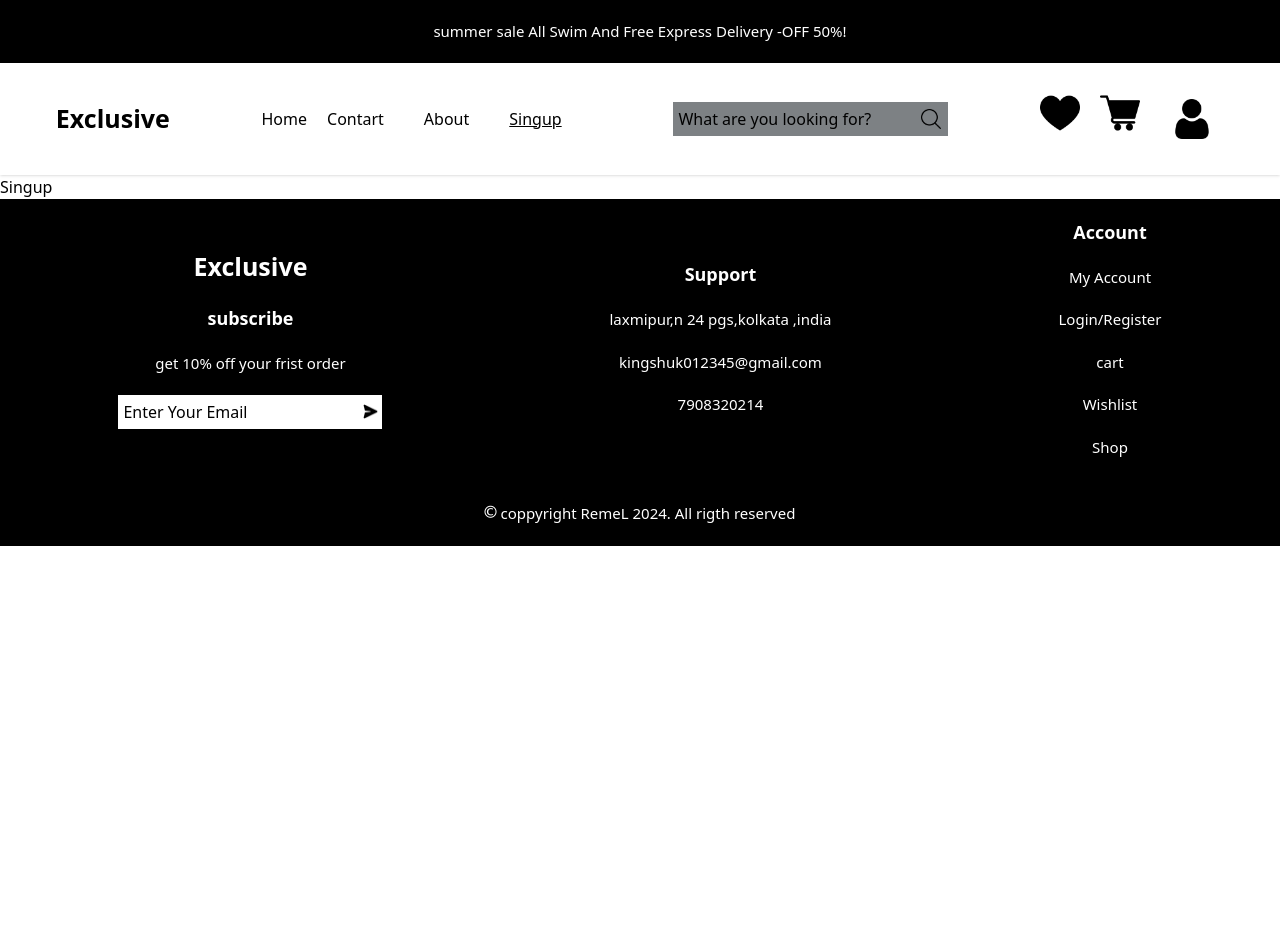
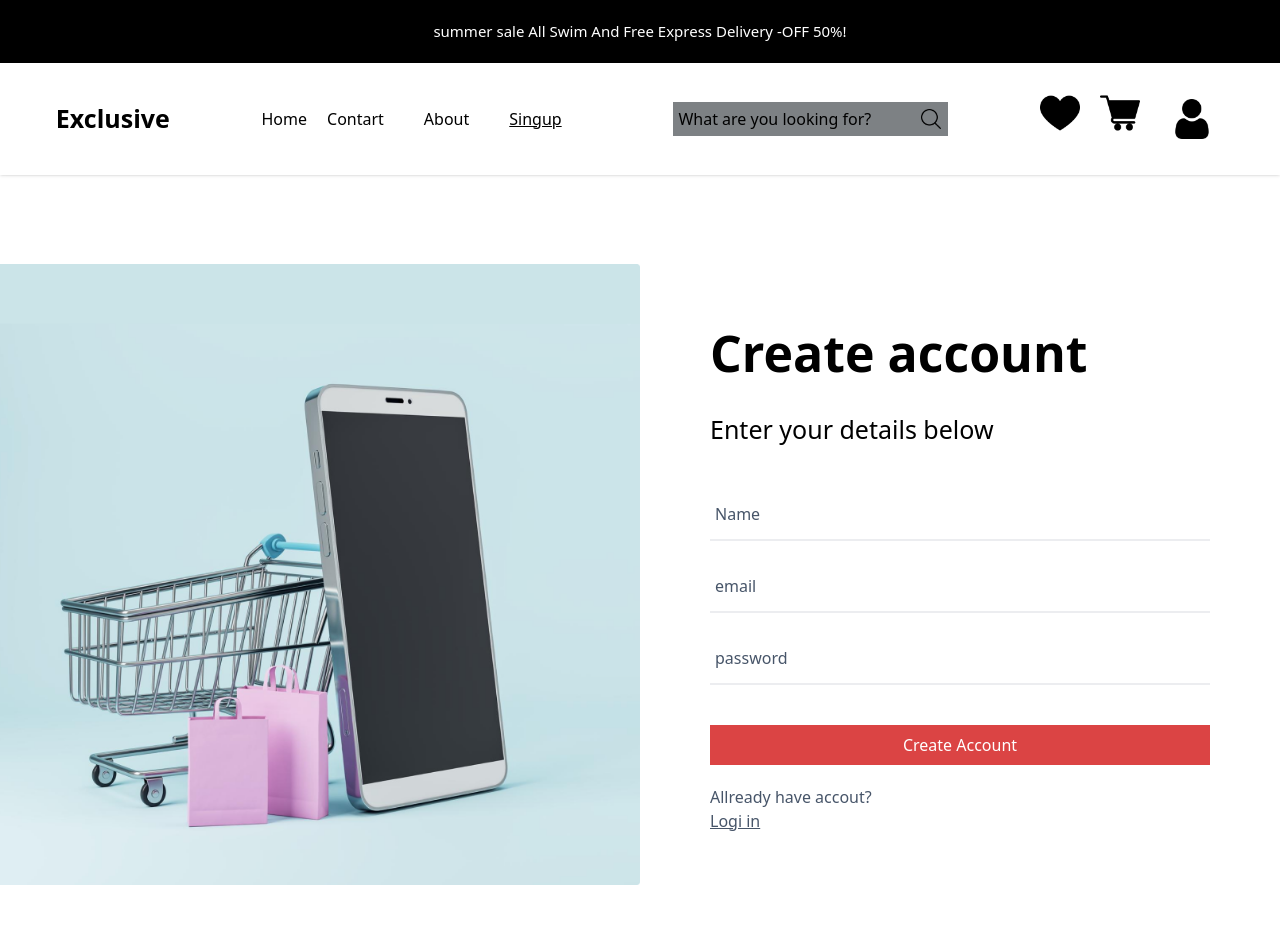
Before and after one commit to kinghsauk0/eom, a React (Create React App) app: page /singup in a window 1280 px wide. Shown: the top 952 px of the page. Before the commit the page ends 800 px from the top, so only its background shows below. Built offline with nearby package versions, Linux system fonts and the light colour scheme.

Commit message:
add login and singup

```diff
--- a/src/pages/login/Login.jsx
+++ b/src/pages/login/Login.jsx
@@ -1,9 +1,73 @@
-import React from 'react'
+
+import React, { useEffect, useState } from "react";
+import sideImage from "../../assets/simage.png";
+
 
 function Login() {
+  const [windowWidth, setWindowWidth] = useState(window.innerWidth);
+  useEffect(() => {
+    const handleResize = () => {
+      setWindowWidth(window.innerWidth);
+    };
+
+    window.addEventListener("resize", handleResize);
+
+    // Cleanup function to remove the event listener when component unmounts
+    return () => {
+      window.removeEventListener("resize", handleResize);
+    };
+  }, []);
+
   return (
-    <div>Login</div>
-  )
+    <>
+      {windowWidth > 700 ? (
+        <div className="w-[100%] h-screen flex flex-row ">
+          <div className="w-[50%] flex justify-center items-center ">
+            <img src={sideImage} alt="logo" />
+          </div>
+          <div className="w-[50%] h-screen  flex justify-center items-center ">
+            <div className="w-[500px] h-screen flex-col flex justify-center items-start m-[20px]">
+              <h1 className="text-[50px] font-bold mb-[20px]">
+                Log in to Exclusive
+              </h1>
+              <p className="text-[25px] font-medium mb-[40px]">
+                Enter your details below
+              </p>
+              <input className="bg-white placeholder:text-slate-600 border-white w-[100%] h-[50px] p-[5px]" type="text" placeholder="email" />
+              <div className="h-[2px] w-[100%] bg-slate-600 mb-[20px] opacity-10" />
+              <input className="bg-white placeholder:text-slate-600 border-white w-[100%] h-[50px] p-[5px]" type="password" placeholder="password" />
+              <div className="h-[2px] w-[100%] bg-slate-600 mb-[40px] opacity-10" />
+              <button className="bg-[#DB4444] text-center text-white w-[100%] h-[40px] ">
+                Log in
+              </button>
+
+            </div>
+          </div>
+        </div>
+      ) : (
+        <div className="w-[100%] h-screen flex  justify-center items-center">
+          <div className="w-[500px] h-screen flex-col flex justify-center items-start m-[20px]">
+          <h1 className="text-[50px] font-bold mb-[20px]">
+                Create account
+              </h1>
+              <p className="text-[25px] font-medium mb-[40px]">
+                Enter your details below
+              </p>
+              <input className="bg-white placeholder:text-slate-600 border-white w-[100%] h-[50px] p-[5px]" type="text" placeholder="Name" />
+              <div className="h-[2px] w-[100%] bg-slate-600 mb-[20px] opacity-10" />
+              <input className="bg-white placeholder:text-slate-600 border-white w-[100%] h-[50px] p-[5px]" type="text" placeholder="email" />
+              <div className="h-[2px] w-[100%] bg-slate-600 mb-[20px] opacity-10" />
+              <input className="bg-white placeholder:text-slate-600 border-white w-[100%] h-[50px] p-[5px]" type="text" placeholder="password" />
+              <div className="h-[2px] w-[100%] bg-slate-600 mb-[40px] opacity-10" />
+              <button className="bg-[#DB4444] text-center text-white w-[100%] h-[40px] ">
+                Log in
+              </button>
+
+          </div>
+        </div>
+      )}
+    </>
+  );
 }
 
-export default Login
+export default Login;
--- a/src/pages/singup/Singup.jsx
+++ b/src/pages/singup/Singup.jsx
@@ -1,9 +1,91 @@
-import React from 'react'
+
+import React, { useEffect, useState } from "react";
+import sideImage from "../../assets/simage.png";
+import { Link } from "react-router-dom";
 
 function Singup() {
+  const [windowWidth, setWindowWidth] = useState(window.innerWidth);
+  useEffect(() => {
+    const handleResize = () => {
+      setWindowWidth(window.innerWidth);
+    };
+
+    window.addEventListener("resize", handleResize);
+
+    // Cleanup function to remove the event listener when component unmounts
+    return () => {
+      window.removeEventListener("resize", handleResize);
+    };
+  }, []);
+
   return (
-    <div>Singup</div>
-  )
+    <>
+      {windowWidth > 700 ? (
+        <div className="w-[100%] h-screen flex flex-row ">
+          <div className="w-[50%] flex justify-center items-center ">
+            <img src={sideImage} alt="logo" />
+          </div>
+          <div className="w-[50%] h-screen  flex justify-center items-center ">
+            <div className="w-[500px] h-screen flex-col flex justify-center items-start m-[20px]">
+              <h1 className="text-[50px] font-bold mb-[20px]">
+                Create account
+              </h1>
+              <p className="text-[25px] font-medium mb-[40px]">
+                Enter your details below
+              </p>
+              <input className="bg-white placeholder:text-slate-600 border-white w-[100%] h-[50px] p-[5px]" type="text" placeholder="Name" />
+              <div className="h-[2px] w-[100%] bg-slate-600 mb-[20px] opacity-10" />
+              <input className="bg-white placeholder:text-slate-600 border-white w-[100%] h-[50px] p-[5px]" type="text" placeholder="email" />
+              <div className="h-[2px] w-[100%] bg-slate-600 mb-[20px] opacity-10" />
+              <input className="bg-white placeholder:text-slate-600 border-white w-[100%] h-[50px] p-[5px]" type="password" placeholder="password" />
+              <div className="h-[2px] w-[100%] bg-slate-600 mb-[40px] opacity-10" />
+              <button className="bg-[#DB4444] text-center text-white w-[100%] h-[40px] ">
+                Create Account
+              </button>
+              <div className="flex-row w-[100%] h-[20px]justify-center items-center mt-[20px]">
+                <p className="text-slate-600">Allready have accout?</p>
+                  <Link to="/login">
+                  <p className="text-slate-600 underline">
+                    Logi in
+                  </p>
+                  </Link>
+
+              </div>
+            </div>
+          </div>
+        </div>
+      ) : (
+        <div className="w-[100%] h-screen flex  justify-center items-center">
+          <div className="w-[500px] h-screen flex-col flex justify-center items-start m-[20px]">
+          <h1 className="text-[50px] font-bold mb-[20px]">
+                Create account
+              </h1>
+              <p className="text-[25px] font-medium mb-[40px]">
+                Enter your details below
+              </p>
+              <input className="bg-white placeholder:text-slate-600 border-white w-[100%] h-[50px] p-[5px]" type="text" placeholder="Name" />
+              <div className="h-[2px] w-[100%] bg-slate-600 mb-[20px] opacity-10" />
+              <input className="bg-white placeholder:text-slate-600 border-white w-[100%] h-[50px] p-[5px]" type="text" placeholder="email" />
+              <div className="h-[2px] w-[100%] bg-slate-600 mb-[20px] opacity-10" />
+              <input className="bg-white placeholder:text-slate-600 border-white w-[100%] h-[50px] p-[5px]" type="text" placeholder="password" />
+              <div className="h-[2px] w-[100%] bg-slate-600 mb-[40px] opacity-10" />
+              <button className="bg-[#DB4444] text-center text-white w-[100%] h-[40px] ">
+                Create Account
+              </button>
+              <div className="flex-row w-[100%] h-[20px]justify-center items-center mt-[20px]">
+                <p className="text-slate-600">Allready have accout?</p>
+                  <Link to="/login">
+                  <p className="text-slate-600 underline">
+                    Logi in
+                  </p>
+                  </Link>
+
+              </div>
+          </div>
+        </div>
+      )}
+    </>
+  );
 }
 
-export default Singup
+export default Singup;
```
Also changed, not shown: src/assets/simage.png (added).
